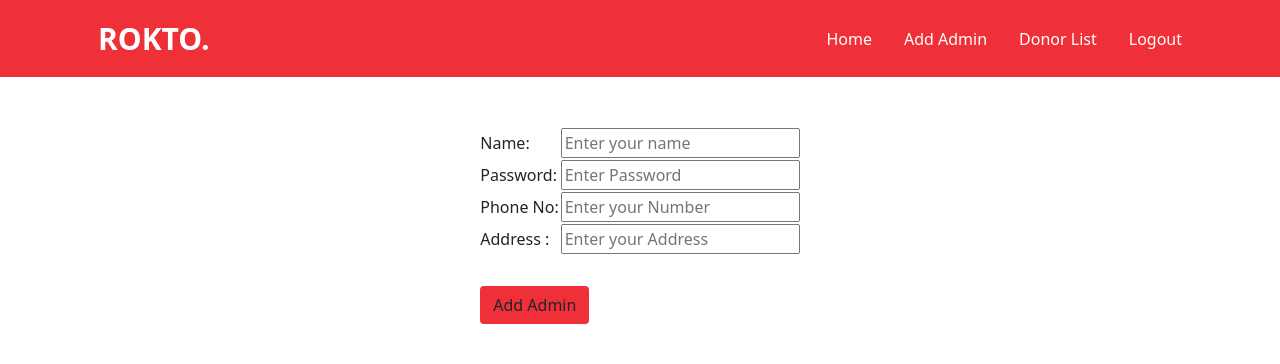
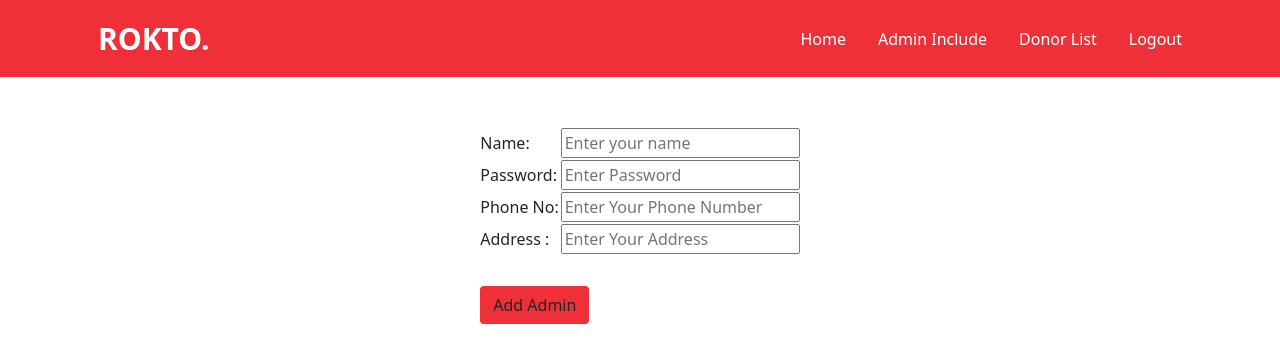
Before and after one commit to overaisul/Blood-donation, a PHP site: page /add_admin.php in a window 1280 px wide. Shown: the top 364 px of the page. Run offline with PHP 8.4, Linux system fonts and the light colour scheme.

Commit message:
Update add_admin.php

```diff
--- a/admin/add_admin.php
+++ b/admin/add_admin.php
@@ -29,7 +29,7 @@ include("../HTML/connection.php");
                       <a class="nav-link" href="admin.php">Home</a>
                     </li>
                     <li class="nav-item">
-                      <a class="nav-link" href="add_admin.php">Add Admin</a>
+                      <a class="nav-link" href="add_admin.php">Admin Include</a>
                     </li>
                       <li class="nav-item">
                         <a class="nav-link" href="donor.php">Donor List</a>
@@ -57,11 +57,11 @@ include("../HTML/connection.php");
        <td> <input type="password" name="password"placeholder="Enter Password"></td>
     <tr>
         <td>Phone No:</td>
-        <td><input type="text"name="phone_no" placeholder="Enter your Number"></td>
+        <td><input type="text"name="phone_no" placeholder="Enter Your Phone Number"></td>
     </tr>
     <tr>
         <td>Address :</td>
-        <td><input type="text"name="address" placeholder="Enter your Address"></td>
+        <td><input type="text"name="address" placeholder="Enter Your Address"></td>
     </tr>
     <tr>
         <td colspan="2">
```
